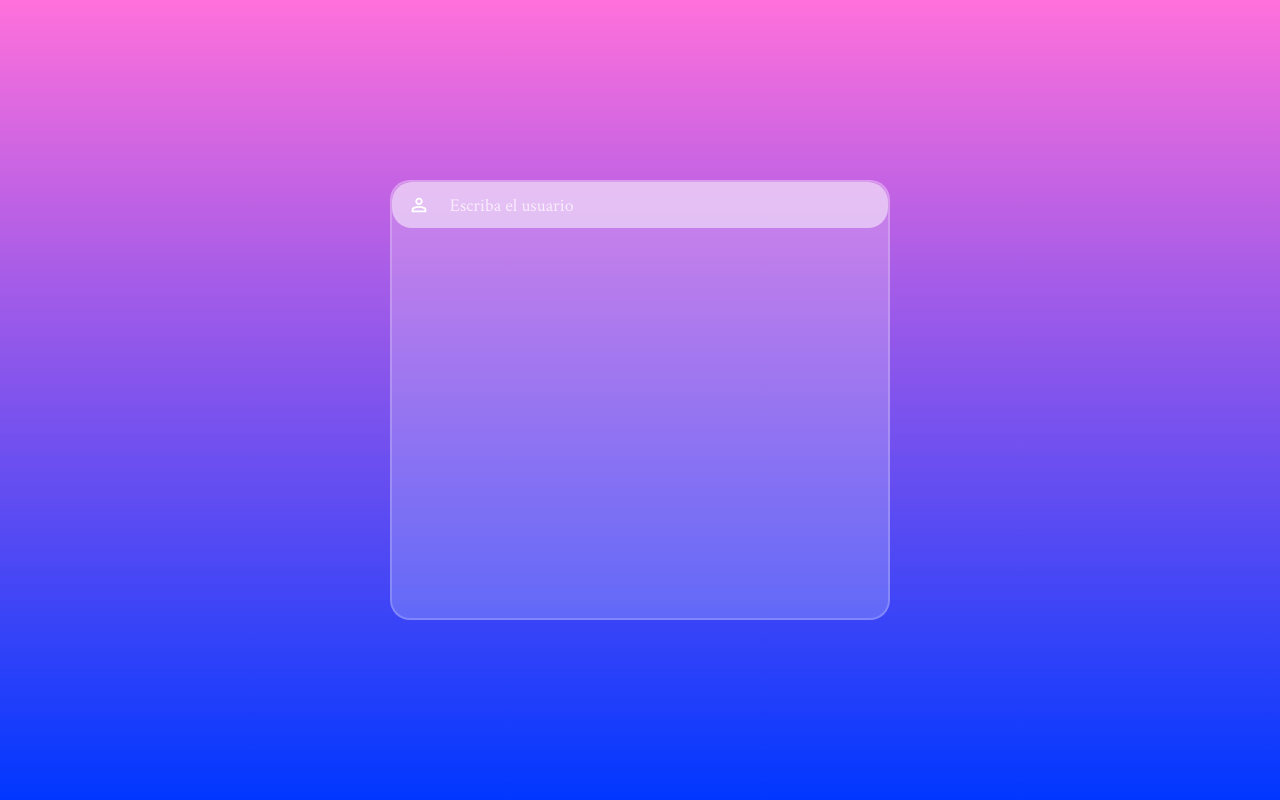
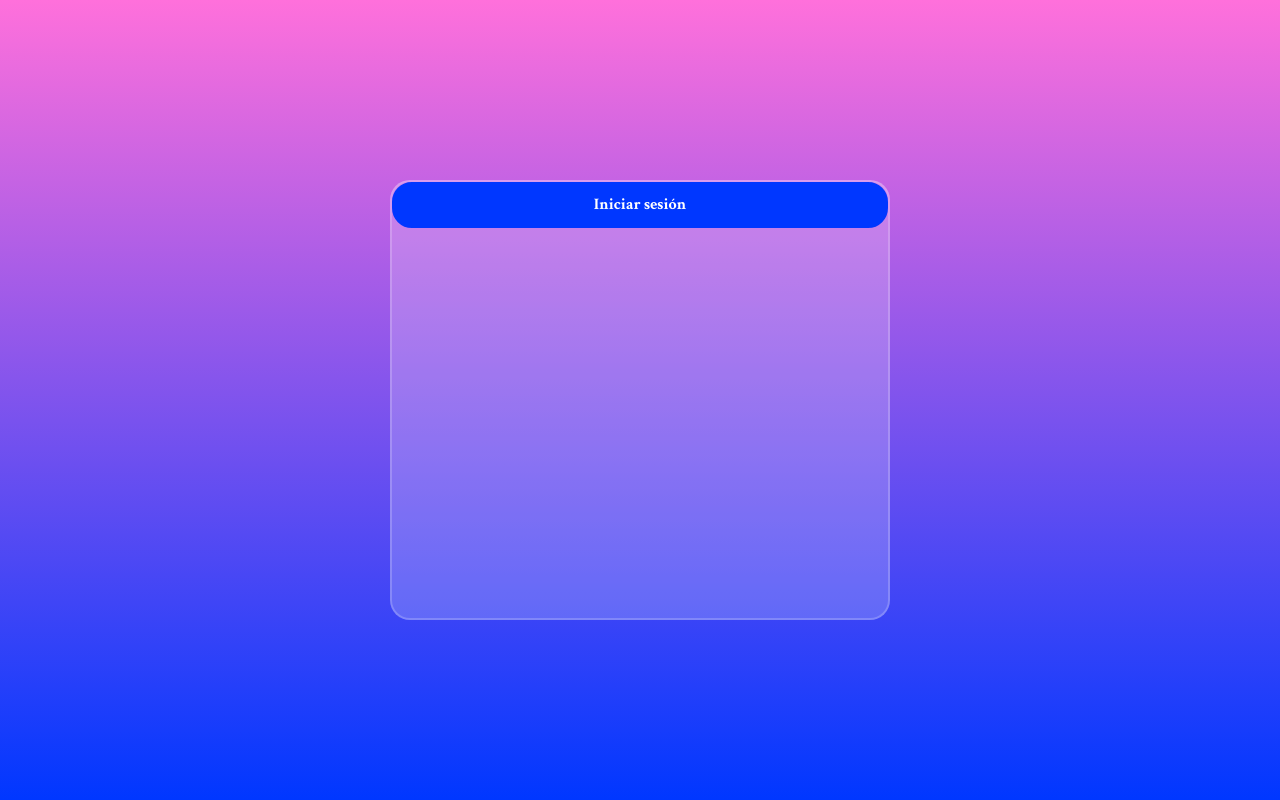
Before and after one commit to aristobulo99/front-end-project-management, an Angular app: page /login in a window 1280 px wide. Built offline with nearby package versions, Linux system fonts and the light colour scheme.

Commit message:
fix: creacion del componente button

```diff
--- a/src/app/pages/login/login.component.html
+++ b/src/app/pages/login/login.component.html
@@ -6,5 +6,5 @@
 </section>
 
 <ng-template #pruebacontent>
-    <app-input type="email" [icon]="'user'" [placeholder]="'Escriba el usuario'" ></app-input>
+    <app-button [name]="'Iniciar sesión'"></app-button>
 </ng-template>
--- a/src/app/pages/login/login.component.ts
+++ b/src/app/pages/login/login.component.ts
@@ -1,11 +1,12 @@
 import { Component } from '@angular/core';
 import { CardLComponent } from '../../shared/components/atom/card-l/card-l.component';
 import { InputComponent } from '../../shared/components/atom/input/input.component';
+import { ButtonComponent } from '../../shared/components/atom/button/button.component';
 
 @Component({
   selector: 'app-login',
   standalone: true,
-  imports: [CardLComponent, InputComponent],
+  imports: [CardLComponent, InputComponent, ButtonComponent],
   templateUrl: './login.component.html',
   styleUrl: './login.component.scss'
 })
--- /dev/null
+++ b/src/app/shared/components/atom/button/button.component.html
@@ -0,0 +1 @@
+<button class="w-full h-[2.875rem] bg-blueCustom hover:bg-opacity-70 border-2 border-blueCustom rounded-[1.25rem] font-crimson font-extrabold text-white">{{name}}</button>
```
Also changed, not shown: src/app/shared/components/atom/button/button.component.ts (added, +14 -0 lines), src/app/shared/components/atom/button/button.component.scss (added), 1 other file (tests, documents, lock files or other folders).
